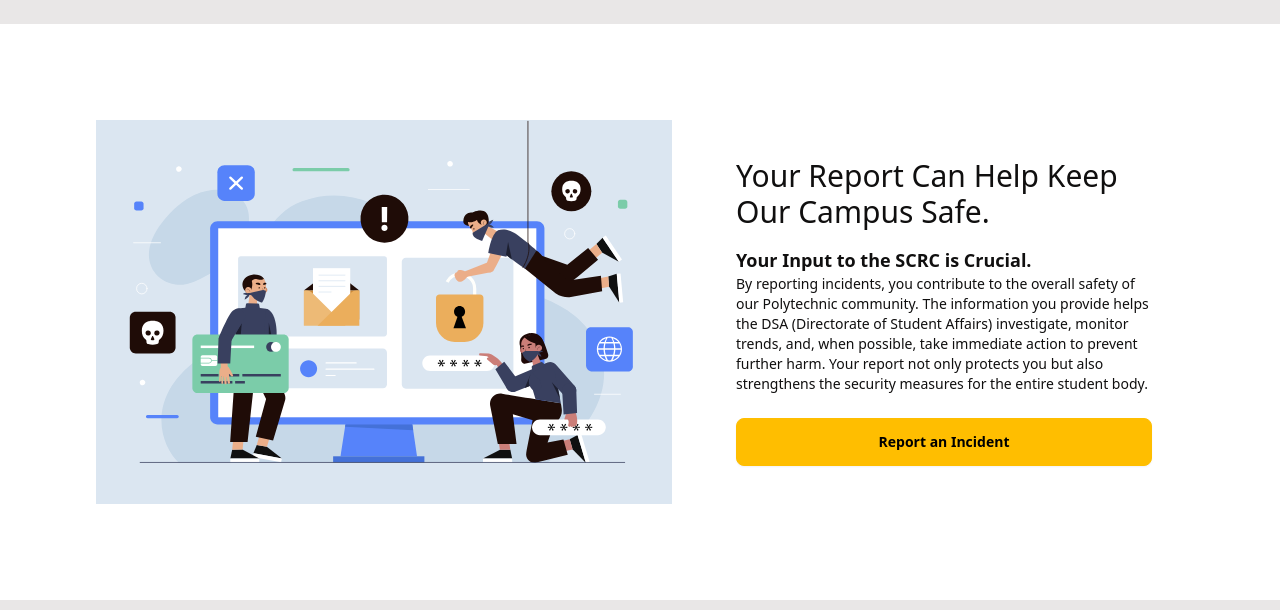
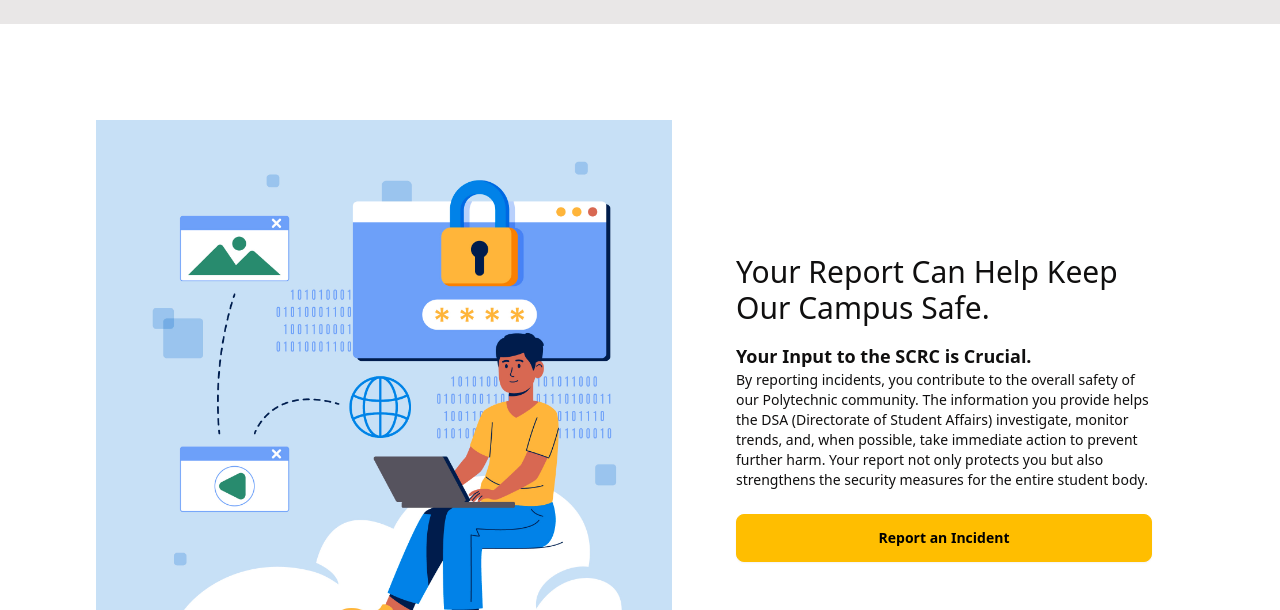
Before and after one commit to dev-Bambam/crime_reporting_web, a website: page public/index.html in a window 1280 px wide. Shown: the part 2220-2830 px from the top of the page. Drawn offline with Linux system fonts and the light colour scheme.

Commit message:
added new pix

```diff
--- a/public/index.html
+++ b/public/index.html
@@ -300,7 +300,7 @@
           <!-- img-wrapper -->
           <div class="lg:w-6/12">
             <img
-              src="./Image/hero.svg "
+              src="./Image/crime/newpix.jpg"
               alt="Report a Crime"
               class="w-full"
             />
```
Also changed, not shown: public/Image/crime/newpix.jpg (added).
